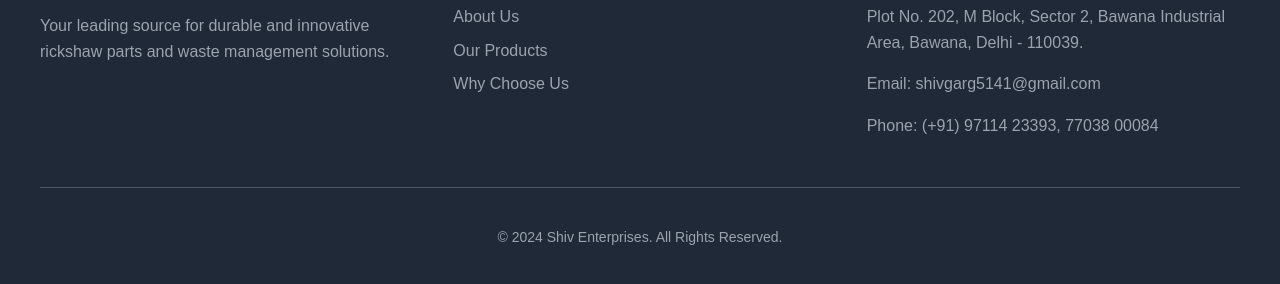
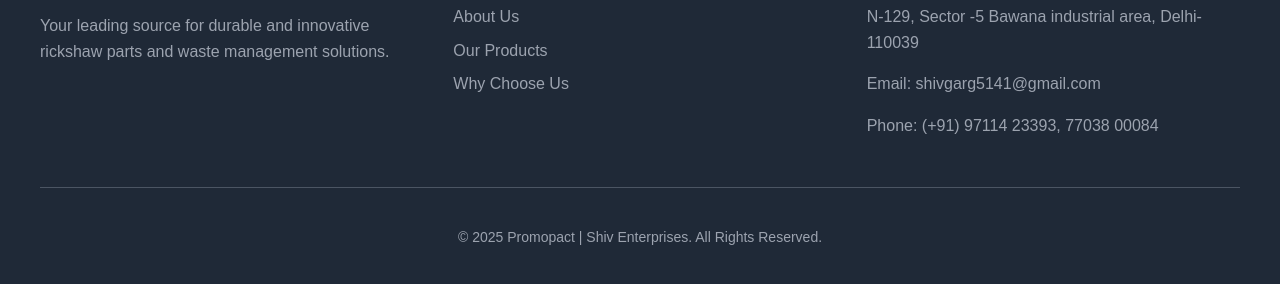
Before and after one commit to Sparsh7082/shiv-promopact, a plain HTML site: page index.html in a window 1280 px wide. Shown: the part 5243-5527 px from the top of the page. Drawn offline with Linux system fonts and the light colour scheme.

Commit message:
address change

```diff
--- a/index.html
+++ b/index.html
@@ -326,14 +326,14 @@
                 <!-- Contact Info -->
                 <div class="footer-column">
                     <h3>Contact Us</h3>
-                    <p>Plot No. 202, M Block, Sector 2, Bawana Industrial Area, Bawana, Delhi - 110039.</p>
+                    <p>N-129, Sector -5 Bawana industrial area, Delhi- 110039</p>
                     <p>Email: shivgarg5141@gmail.com</p>
                     <p>Phone: (+91) 97114 23393, 77038 00084</p>
                 </div>
             </div>
 
             <div class="footer-bottom">
-                <p>&copy; 2024 Shiv Enterprises. All Rights Reserved.</p>
+                <p>&copy; 2025 Promopact | Shiv Enterprises. All Rights Reserved.</p>
             </div>
         </div>
     </footer>
```
